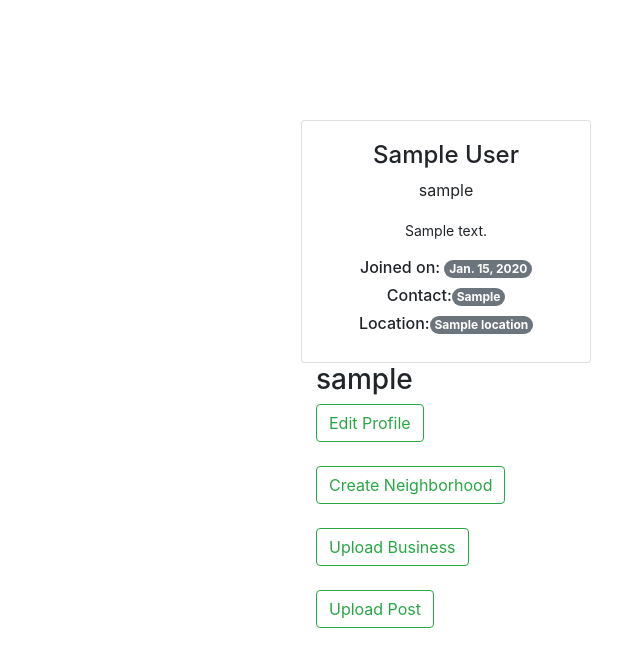
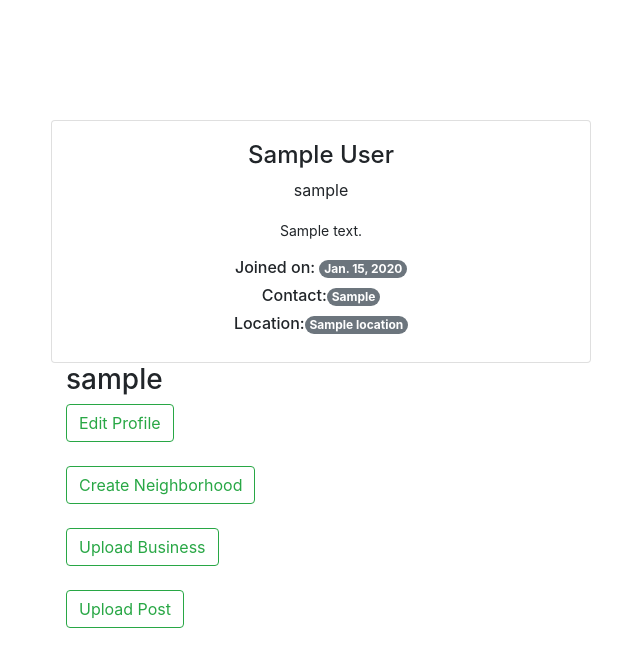
Before and after one commit to claudiahW/Neighbourhood, a Django app: page /profile/ in a window 1280 px wide. Shown: the part 68-735 px from the top of the page, without its empty margins (34-674 px from the left). Run offline with Django 3.2, Linux system fonts and the light colour scheme; a user stored in the database is signed in; tables that the repository leaves empty hold one stand-in row (values such as "Sample post"); some libraries are stand-ins or nearby versions; some web fonts are replaced.

Commit message:
styling elements

```diff
--- a/neighs/templates/profile.html
+++ b/neighs/templates/profile.html
@@ -3,7 +3,7 @@
 <br>
 <br>
 <br>
-<section class="profile container col-md-6">
+<section class="profile container">
     <div class=" mt-5">
         <div class="row">
             <div class="col-md-6">
```
